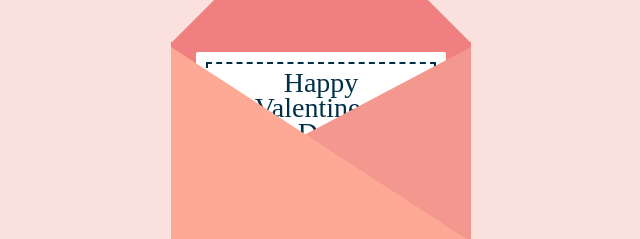
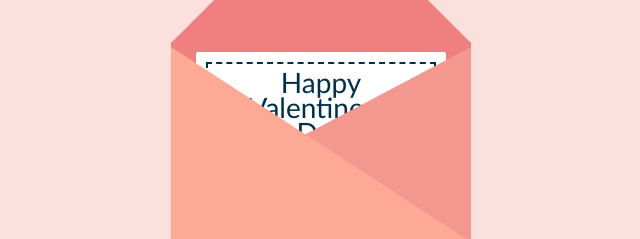
Before and after one commit to bumblebee026/valentinedaycard, a plain HTML site: page index.html in a window 1280 px wide. Shown: the part 296-535 px from the top of the page, 319-959 px from the left. Drawn offline with Linux system fonts and the light colour scheme.

Commit message:
Update style.css

```diff
--- a/style.css
+++ b/style.css
@@ -76,7 +76,7 @@ body{
     transform: translateY(-100px);
 }
 .card .text{
-    font-family: 'Times New Roman', Serif;
+    font-family: 'Gill Sans', sans-serif;
     font-size: 28px;
     text-align: center;
     line-height: 25px;
```
